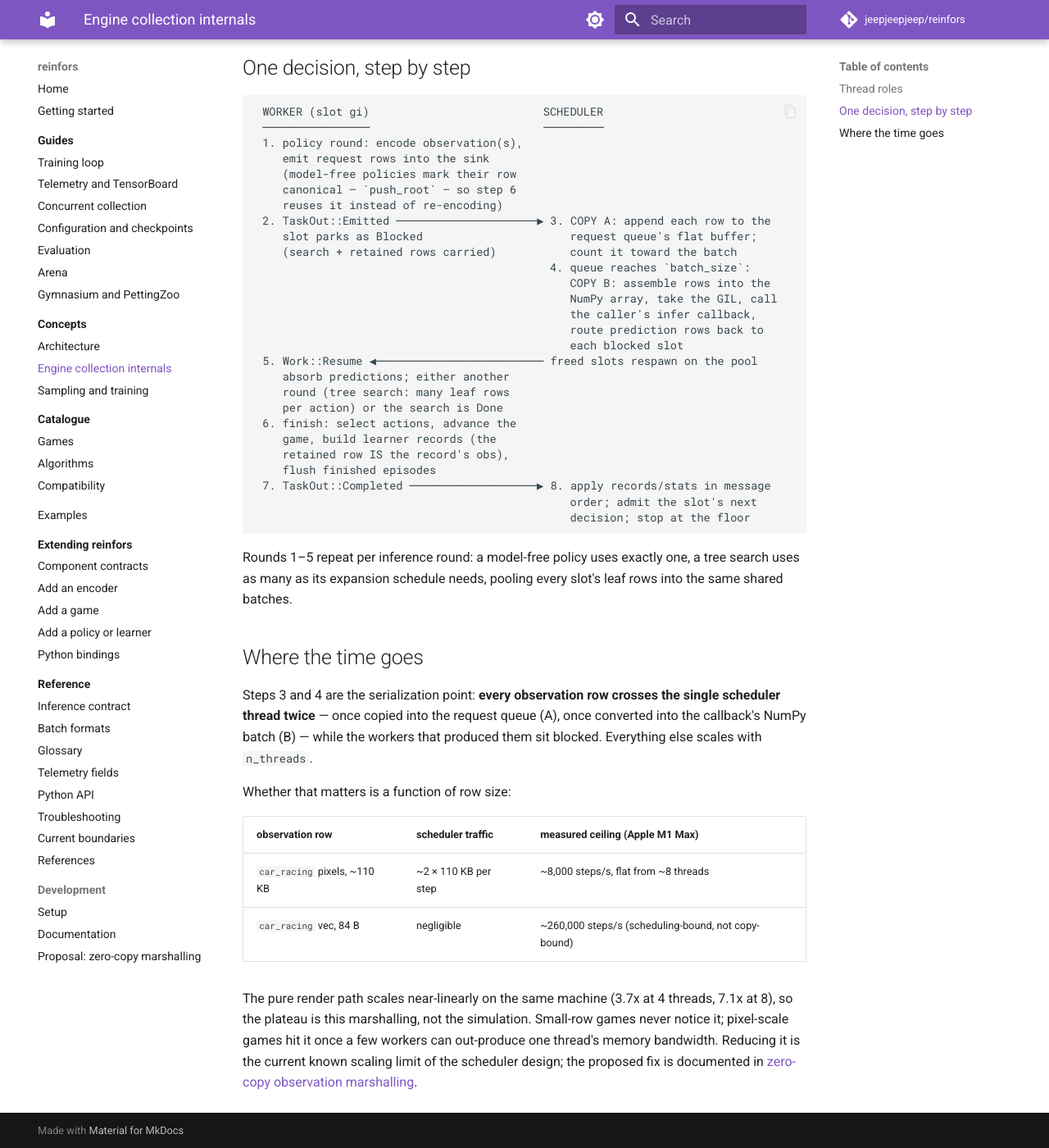
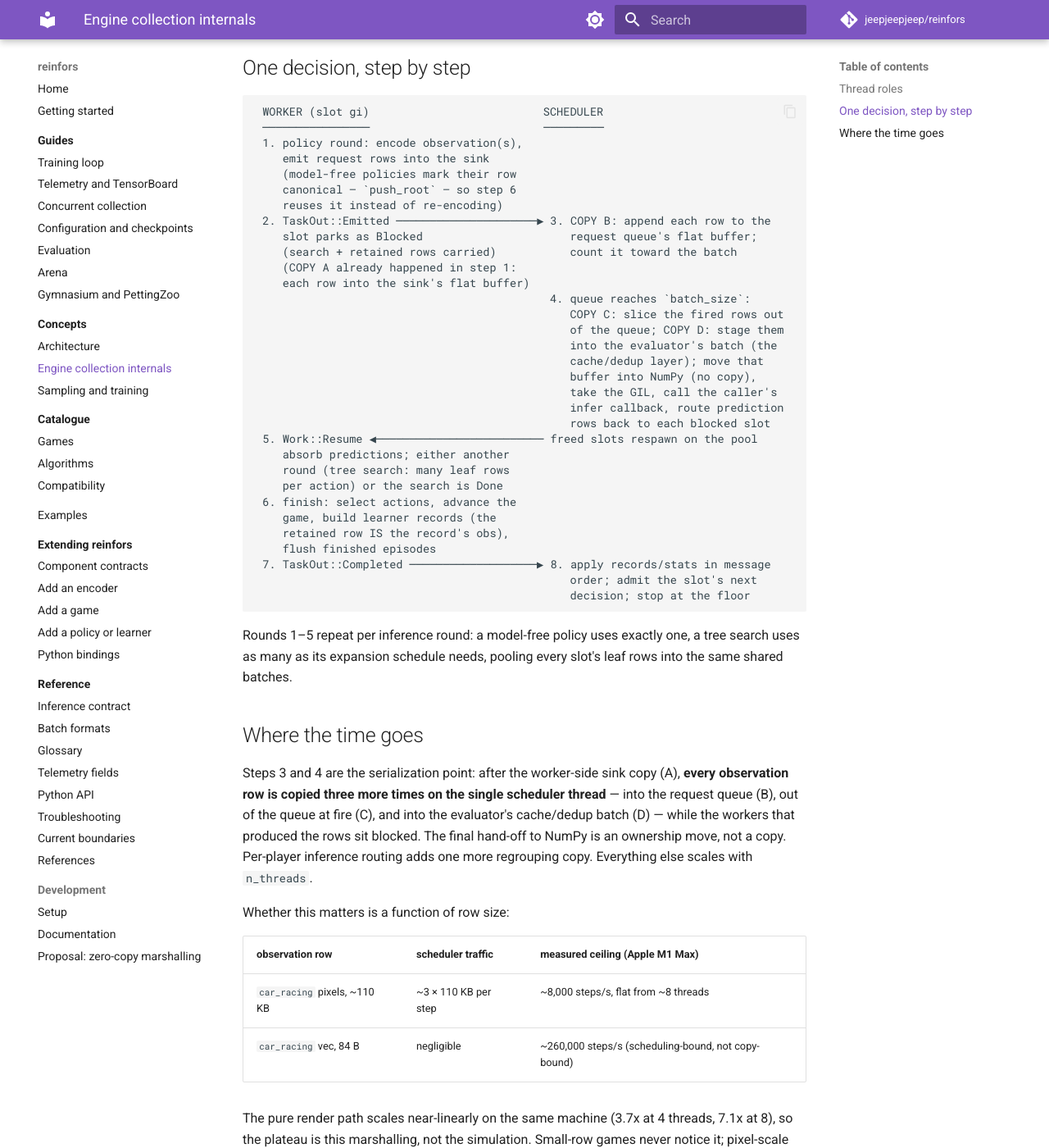
Before and after one commit to jeepjeepjeep/reinfors, an MkDocs documentation site: the page built from docs/concepts/engine-collection.md, in a window 1280 px wide and 1400 px high, scrolled down 810 px. Shown: the whole window at 82% size. Built offline with MkDocs 1.6.1 and Material for MkDocs 9.7.7, drawn with Linux system fonts in a browser that asks for light colours; comment, search, counter and statistics services are not loaded.

Commit message:
docs: accurate four-copy inventory; evaluator must be specialized for arena batches

```diff
--- a/docs/concepts/engine-collection.md
+++ b/docs/concepts/engine-collection.md
@@ -45,15 +45,20 @@ slot is ready next.
     (model-free policies mark their row
     canonical — `push_root` — so step 6
     reuses it instead of re-encoding)
- 2. TaskOut::Emitted ─────────────────────▶ 3. COPY A: append each row to the
+ 2. TaskOut::Emitted ─────────────────────▶ 3. COPY B: append each row to the
     slot parks as Blocked                      request queue's flat buffer;
     (search + retained rows carried)           count it toward the batch
+    (COPY A already happened in step 1:
+    each row into the sink's flat buffer)
                                             4. queue reaches `batch_size`:
-                                               COPY B: assemble rows into the
-                                               NumPy array, take the GIL, call
-                                               the caller's infer callback,
-                                               route prediction rows back to
-                                               each blocked slot
+                                               COPY C: slice the fired rows out
+                                               of the queue; COPY D: stage them
+                                               into the evaluator's batch (the
+                                               cache/dedup layer); move that
+                                               buffer into NumPy (no copy),
+                                               take the GIL, call the caller's
+                                               infer callback, route prediction
+                                               rows back to each blocked slot
  5. Work::Resume ◀───────────────────────── freed slots respawn on the pool
     absorb predictions; either another
     round (tree search: many leaf rows
@@ -73,16 +78,19 @@ leaf rows into the same shared batches.
 
 ## Where the time goes
 
-Steps 3 and 4 are the serialization point: **every observation row crosses the
-single scheduler thread twice** — once copied into the request queue (A), once
-converted into the callback's NumPy batch (B) — while the workers that produced
-them sit blocked. Everything else scales with `n_threads`.
+Steps 3 and 4 are the serialization point: after the worker-side sink copy (A),
+**every observation row is copied three more times on the single scheduler
+thread** — into the request queue (B), out of the queue at fire (C), and into
+the evaluator's cache/dedup batch (D) — while the workers that produced the rows
+sit blocked. The final hand-off to NumPy is an ownership move, not a copy.
+Per-player inference routing adds one more regrouping copy. Everything else
+scales with `n_threads`.
 
-Whether that matters is a function of row size:
+Whether this matters is a function of row size:
 
 | observation row | scheduler traffic | measured ceiling (Apple M1 Max)          |
 | --- | --- | --- |
-| `car_racing` pixels, ~110 KB | ~2 × 110 KB per step | ~8,000 steps/s, flat from ~8 threads |
+| `car_racing` pixels, ~110 KB | ~3 × 110 KB per step | ~8,000 steps/s, flat from ~8 threads |
 | `car_racing` vec, 84 B | negligible | ~260,000 steps/s (scheduling-bound, not copy-bound) |
 
 The pure render path scales near-linearly on the same machine (3.7x at 4
```
Also changed, not shown: docs/development/scheduler-zero-copy.md (+26 -8 lines).
